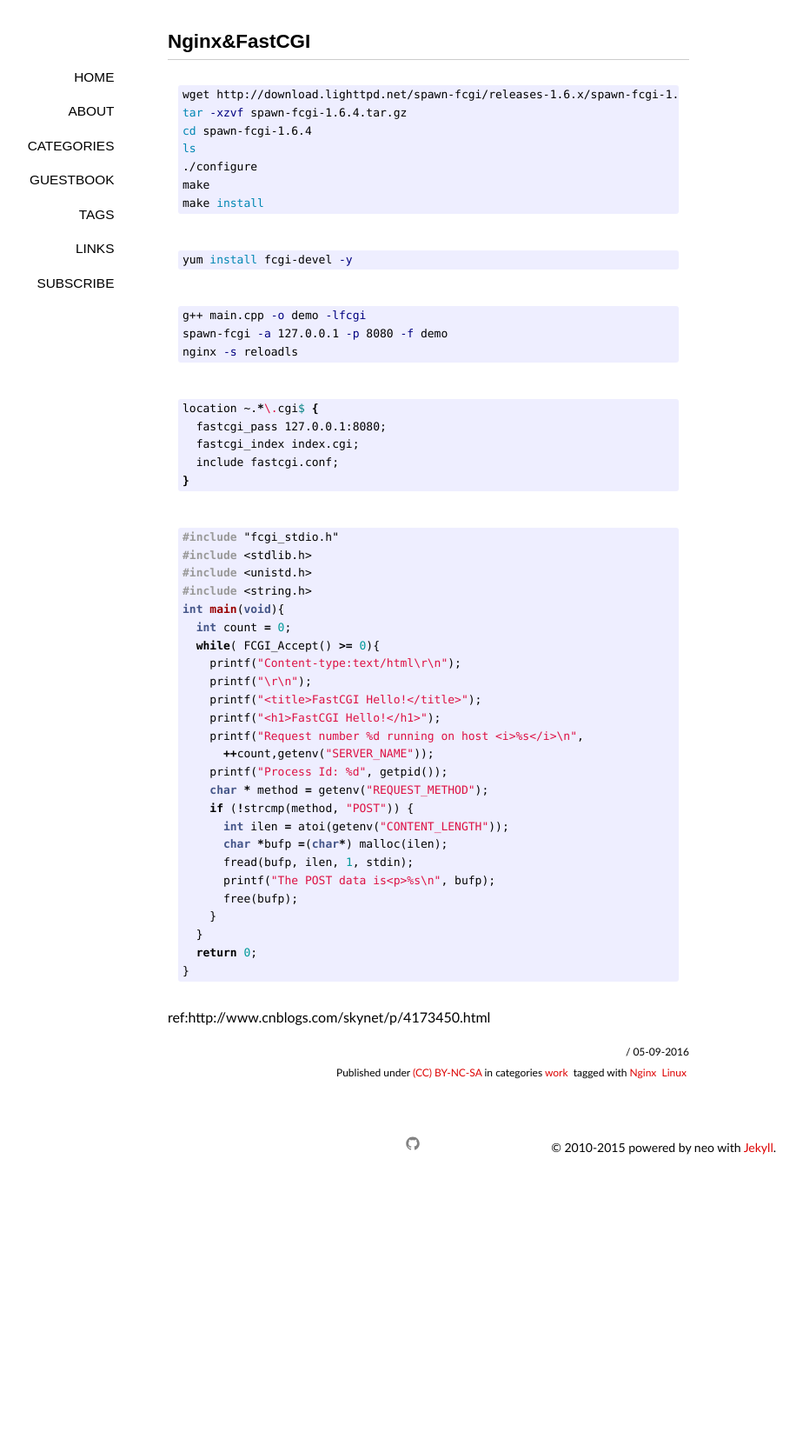
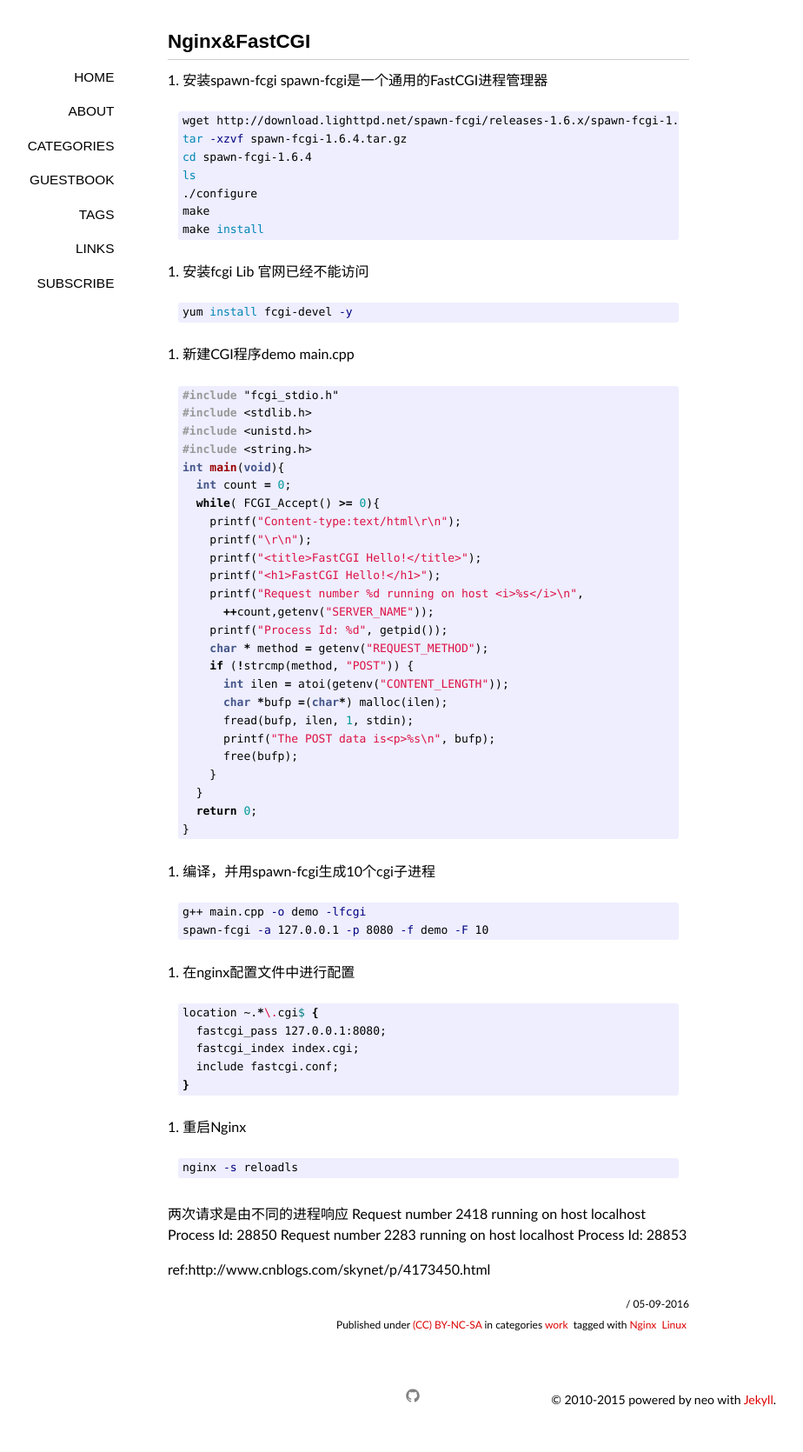
Before and after one commit to lqniu/lqniu.github.io, a Jekyll site: the page built from _posts/2016-05-10-Nginx FastCGI.md, in a window 1280 px wide. Shown: the whole page at 87% size, without its empty margins (147-1071 px from the left). Built offline with Jekyll 4.4.1, drawn with Linux system fonts in a browser that asks for light colours; some web fonts are replaced; comment, search, counter and statistics services are not loaded; before the commit the page ends 1380 px from its top, so only the background shows below that.

Commit message:
Update 2016-05-10-Nginx FastCGI.md

```diff
--- a/_posts/2016-05-10-Nginx FastCGI.md
+++ b/_posts/2016-05-10-Nginx FastCGI.md
@@ -6,6 +6,7 @@ categories: work
 tags: Nginx Linux
 ---
 
+1. 安装spawn-fcgi spawn-fcgi是一个通用的FastCGI进程管理器
 {% highlight bash %}
 wget http://download.lighttpd.net/spawn-fcgi/releases-1.6.x/spawn-fcgi-1.6.4.tar.gz
 tar -xzvf spawn-fcgi-1.6.4.tar.gz
@@ -16,23 +17,14 @@ make
 make install
 {% endhighlight %}
 
+2. 安装fcgi Lib 官网已经不能访问
+
 {% highlight bash %}
 yum install fcgi-devel -y
 {% endhighlight %}
 
-{% highlight bash %}
-g++ main.cpp -o demo -lfcgi
-spawn-fcgi -a 127.0.0.1 -p 8080 -f demo
-nginx -s reloadls
-{% endhighlight %}
-
-{% highlight bash %}
-location ~.*\.cgi$ {
-  fastcgi_pass 127.0.0.1:8080;
-  fastcgi_index index.cgi;
-  include fastcgi.conf;
-}
-{% endhighlight %}
+3. 新建CGI程序demo
+main.cpp
 
 {% highlight cpp %}
 #include "fcgi_stdio.h"
@@ -62,4 +54,31 @@ int main(void){
 }
 {% endhighlight %}
 
+4. 编译，并用spawn-fcgi生成10个cgi子进程
+
+{% highlight bash %}
+g++ main.cpp -o demo -lfcgi
+spawn-fcgi -a 127.0.0.1 -p 8080 -f demo -F 10
+{% endhighlight %}
+
+5. 在nginx配置文件中进行配置
+
+{% highlight bash %}
+location ~.*\.cgi$ {
+  fastcgi_pass 127.0.0.1:8080;
+  fastcgi_index index.cgi;
+  include fastcgi.conf;
+}
+{% endhighlight %}
+
+6. 重启Nginx
+
+{% highlight bash %}
+nginx -s reloadls
+{% endhighlight %}
+
+两次请求是由不同的进程响应
+Request number 2418 running on host localhost Process Id: 28850
+Request number 2283 running on host localhost Process Id: 28853
+
 ref:http://www.cnblogs.com/skynet/p/4173450.html
```
